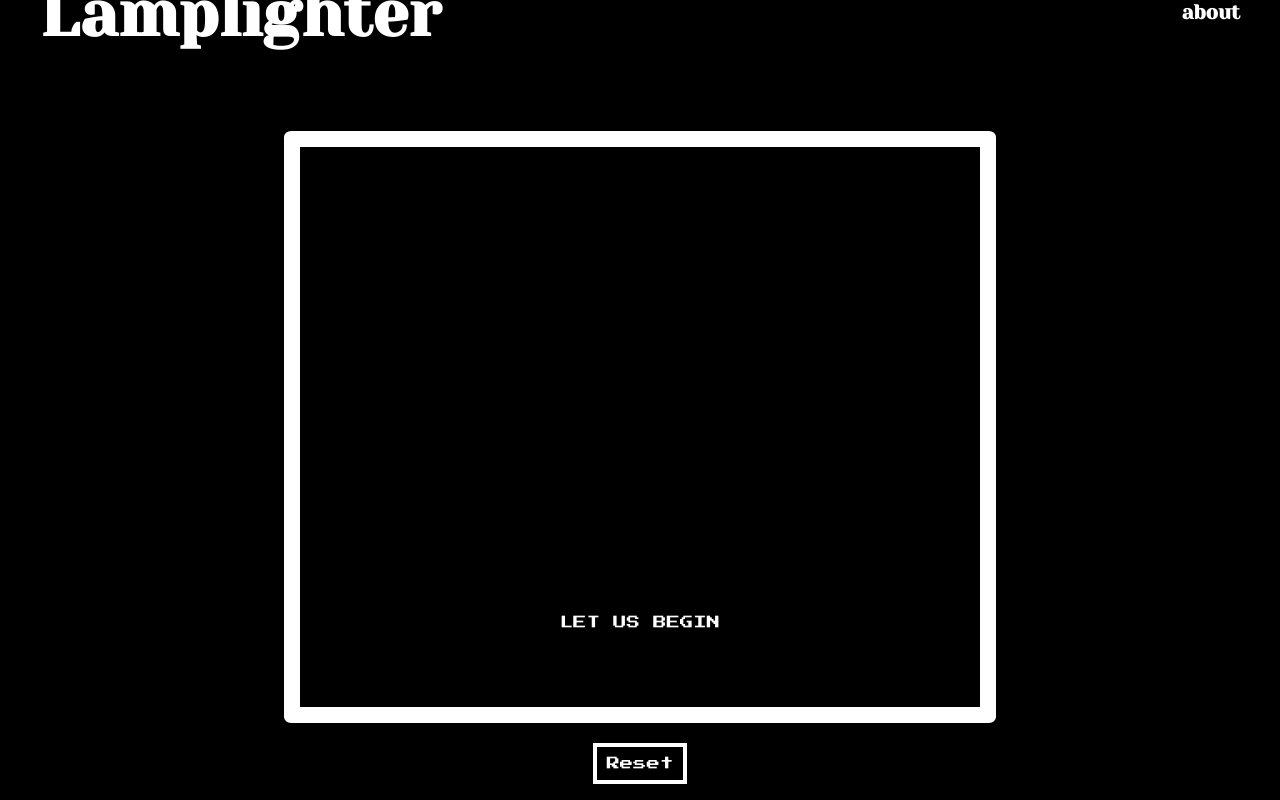
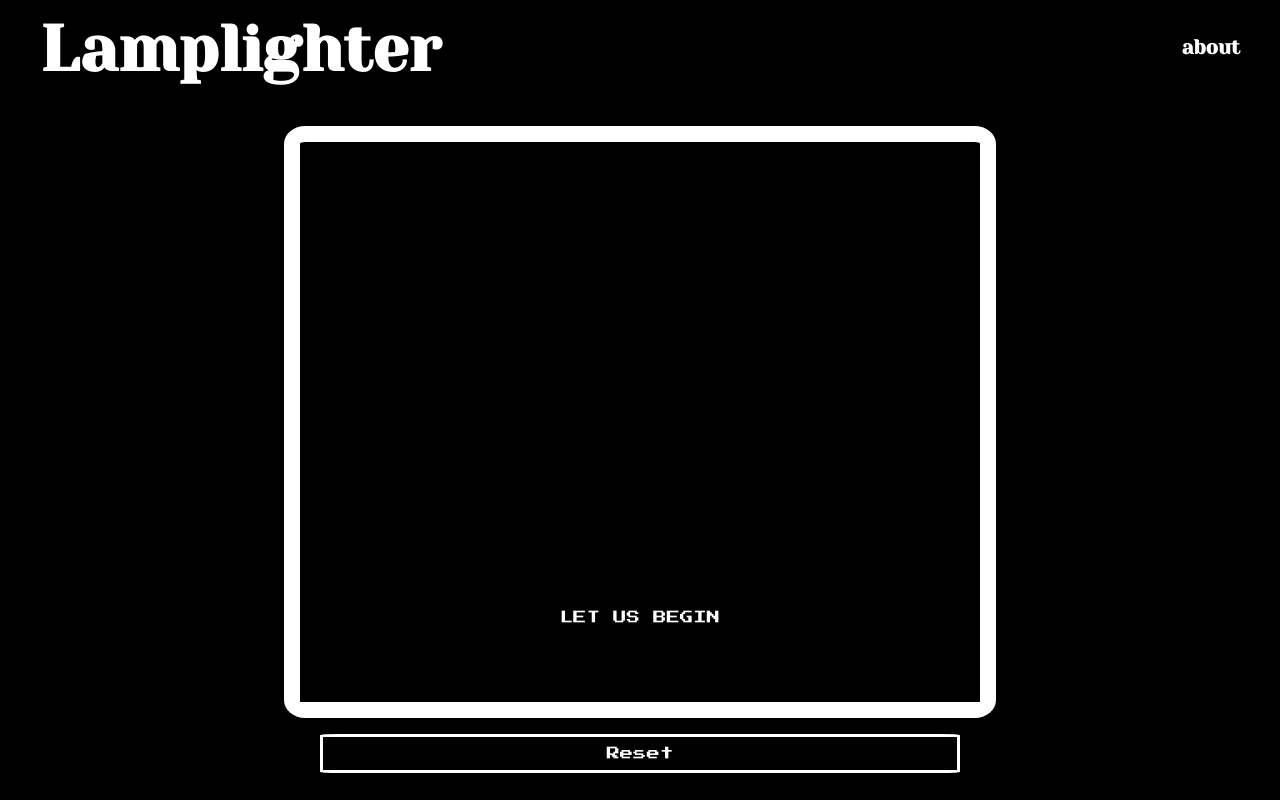
Before and after one commit to JMHGZ/unit1-project, a plain HTML site: page index.html in a window 1280 px wide. Drawn offline with nearby package versions, Linux system fonts and the light colour scheme.

Commit message:
tweaked reset button CSS, changed hover background color to red

```diff
--- a/css/main.css
+++ b/css/main.css
@@ -29,7 +29,7 @@ header {
 }
 
 h1, h2 {
-  margin: 0 5vmin 10vmin 5vmin;
+  margin: 0 5vmin 5vmin 5vmin;
 }
 
 h2 {
@@ -84,13 +84,19 @@ button:focus {
 }
 
 #reset-btn {
-  border: .5vmin solid white;
+  border: .4vmin solid white;
   padding: 10px;
-  margin: 20px 0 40px 0;
+  margin: 2vmin 0 2vmin 0;
+  border-radius: 3%;
+  width: 50vw;
+}
+
+#reset-btn:hover {
+  background-color: firebrick;
 }
 
 #game-box {
-  border-radius: 1%;
+  border-radius: 3%;
 }
 
 /* #game-msg p {
```
Also changed, not shown: index.html (line endings or trailing spaces).
